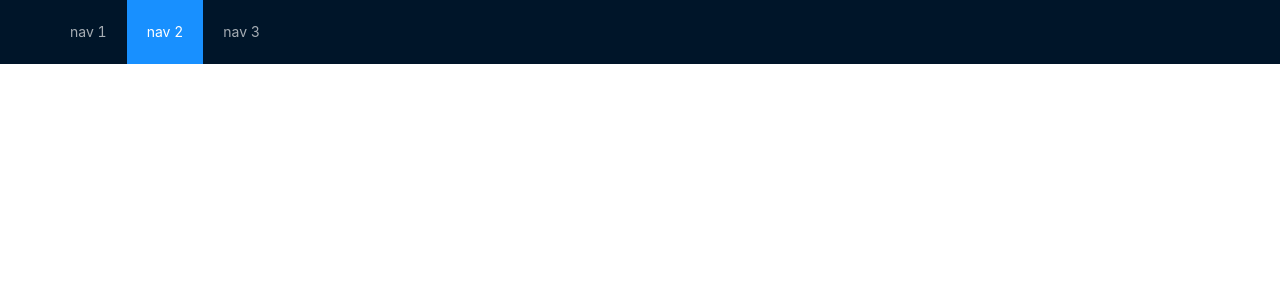
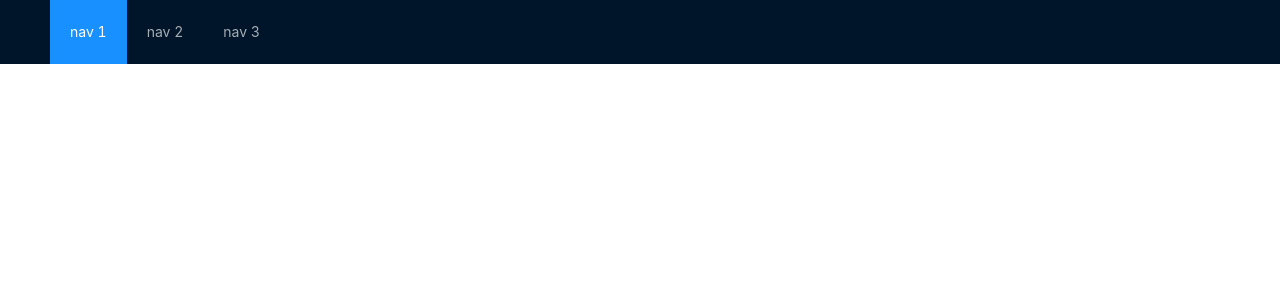
Before and after one commit to thaian229/fandom-store, a React (Create React App) app in the folder frontend/: page / in a window 1280 px wide. Shown: the top 300 px of the page. Built offline with nearby package versions, Linux system fonts and the light colour scheme.

Commit message:
Update App.js.

```diff
--- a/frontend/package.json
+++ b/frontend/package.json
@@ -6,6 +6,7 @@
     "@testing-library/jest-dom": "^4.2.4",
     "@testing-library/react": "^9.5.0",
     "@testing-library/user-event": "^7.2.1",
+    "antd": "^4.1.5",
     "react": "^16.13.1",
     "react-dom": "^16.13.1",
     "react-router-dom": "^5.1.2",
--- a/frontend/src/App.js
+++ b/frontend/src/App.js
@@ -1,7 +1,7 @@
 import React from 'react';
 import { BrowserRouter as Router, Route } from 'react-router-dom';
 import 'antd/dist/antd.css';
-import { Layout, Icon, Menu, Button, Input, Drawer, message, Row, Col } from 'antd';
+import { Layout, Menu } from 'antd';
 
 import HomeScreen from './pages/HomeScreen';
 import CartScreen from './pages/CartScreen';
@@ -15,7 +15,7 @@ import OrderHistoryScreen from './pages/OrderHistoryScreen';
 
 import './App.css';
 
-const { Header, Sider, Content } = Layout;
+const { Header } = Layout;
 
 class App extends React.Component {
 
@@ -25,15 +25,15 @@ class App extends React.Component {
                 <Layout>
                     <Header style={{ position: 'fixed', zIndex: 1, width: '100%' }}>
                         <div className="logo" />
-            <Menu theme="dark" mode="horizontal" defaultSelectedKeys={['2']}>
+                        <Menu theme="dark" mode="horizontal" defaultSelectedKeys={['1']}>
                             <Menu.Item key="1">nav 1</Menu.Item>
                             <Menu.Item key="2">nav 2</Menu.Item>
                             <Menu.Item key="3">nav 3</Menu.Item>
                         </Menu>
                     </Header>
-          <Content >
+                </Layout>
                 <Router>
-              <Route path='/' component={HomeScreen} exact={true} />
+                    <Route path='/' exact={true} component={HomeScreen} />
                     <Route path='/product' component={ProductScreen} />
                     <Route path='/cart' component={CartScreen} />
                     <Route path='/login' component={LoginScreen} />
@@ -43,9 +43,6 @@ class App extends React.Component {
                     <Route path='/editItem' component={EditItemScreen} />
                     <Route path='/history' component={OrderHistoryScreen} />
                 </Router>
-          </Content>
-
-        </Layout>
             </div >
         );
     };
```
Also changed, not shown: 1 other file (tests, documents, lock files or other folders). Lines whose indentation alone changed are shown as unchanged.
